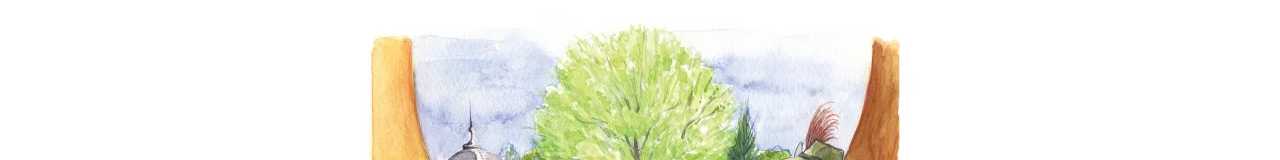
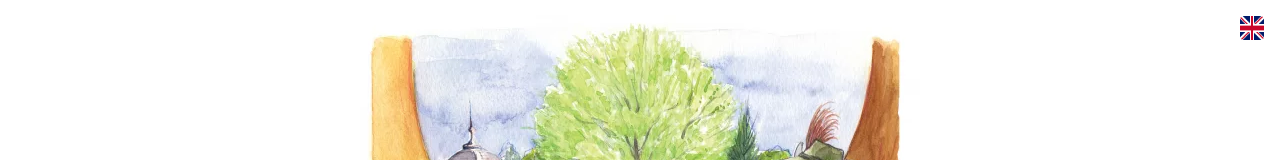
Before and after one commit to aszab1/mousecastle, a React (Vite) app: page /instructions in a window 1280 px wide. Shown: the top 160 px of the page. Built offline with nearby package versions, Linux system fonts and the light colour scheme.

Commit message:
added museum logo to hero page, added a language flag to the top right of each page to allow users go back to main page to change language

```diff
--- a/src/App.jsx
+++ b/src/App.jsx
@@ -1,9 +1,13 @@
-import { Outlet } from 'react-router';
+import { Outlet, useLocation } from 'react-router';
+import { SelectedLanguage } from './components/pages/SelectedLanguage';
 
 function App() {
+  const path = useLocation().pathname;
+  console.log(path)
   return (
     <>
       <main className="p-6 h-screen">
+        {path != '/' && <SelectedLanguage />}
         <Outlet />
       </main>
     </>
--- a/src/components/pages/Hero.jsx
+++ b/src/components/pages/Hero.jsx
@@ -1,31 +1,29 @@
-import HeroImage from '../../assets/images/welcome-mouse-pic.jpg'
-import English from '../../assets/images/GB-flag.png'
-import German from '../../assets/images/German-flag.png'
-import Hungarian from '../../assets/images/Hungarian-flag.png'
-import { useNavigate } from 'react-router-dom'
-import i18next from 'i18next'
-
+import HeroImage from '../../assets/images/welcome-mouse-pic.jpg';
+import English from '../../assets/images/GB-flag.png';
+import German from '../../assets/images/German-flag.png';
+import Hungarian from '../../assets/images/Hungarian-flag.png';
+import { useNavigate } from 'react-router-dom';
+import i18next from 'i18next';
+import { Nav } from './Nav.jsx';
 
 export const Hero = () => {
-
-  const navigate = useNavigate()
+  const navigate = useNavigate();
 
   const handleLanguageChange = (lang) => {
-    i18next.changeLanguage(lang)
+    i18next.changeLanguage(lang);
 
-    localStorage.setItem('language', lang)
-    sessionStorage.clear()
-    navigate('/instructions')
-
-  }
+    localStorage.setItem('language', lang);
+    sessionStorage.clear();
+    navigate('/instructions');
+  };
 
   return (
     <>
       <section id="hero" className="flex flex-col gap-8 h-full items-center justify-center">
+        <Nav />
         <img src={HeroImage} alt="hero-image" />
         <h1>Choose language to start:</h1>
         <div className="languages flex gap-8">
-
           <img
             className="w-16 h-full rounded-md hover:scale-105 transition-all duration-300"
             src={Hungarian}
@@ -45,10 +43,8 @@ export const Hero = () => {
             alt="select-german"
             onClick={() => handleLanguageChange('de')}
           />
-
-
         </div>
       </section>
     </>
-  )
-}
+  );
+};
--- /dev/null
+++ b/src/components/pages/Nav.jsx
@@ -0,0 +1,9 @@
+import Logo from '../../assets/images/museum-logo.jpg'
+
+export const Nav = () => {
+  return (
+    <nav className="absolute top-12">
+      <img src={Logo} alt="museum-logo" className="w-48 aspect-auto" />
+    </nav>
+  );
+};
--- /dev/null
+++ b/src/components/pages/SelectedLanguage.jsx
@@ -0,0 +1,28 @@
+import Hungarian from '../../assets/images/Hungarian-flag.png';
+import English from '../../assets/images/GB-flag.png';
+import German from '../../assets/images/German-flag.png';
+import { useTranslation } from 'react-i18next';
+import { useNavigate } from 'react-router';
+
+export const SelectedLanguage = () => {
+  const { i18n } = useTranslation();
+  const currentLang = i18n.language;
+  const navigate = useNavigate();
+
+  const languageImages = {
+    hu: Hungarian,
+    en: English,
+    de: German,
+  };
+
+  return (
+    <>
+      <img
+        src={languageImages[currentLang]}
+        alt="selected-language-flag"
+        className="absolute top-4  right-4 size-6 rounded aspect-video"
+        onClick={() => navigate('/')}
+      />
+    </>
+  );
+};
```
